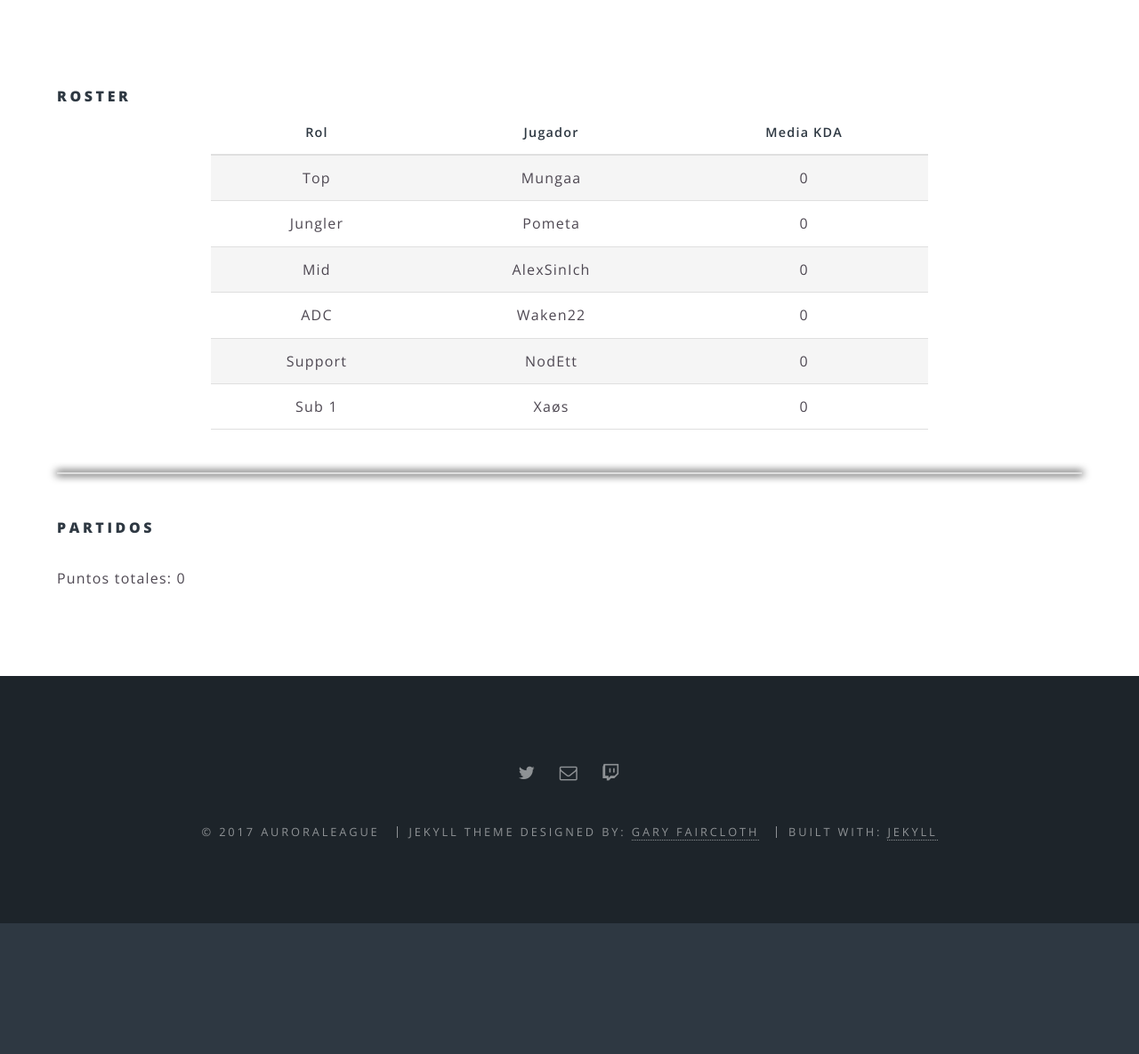
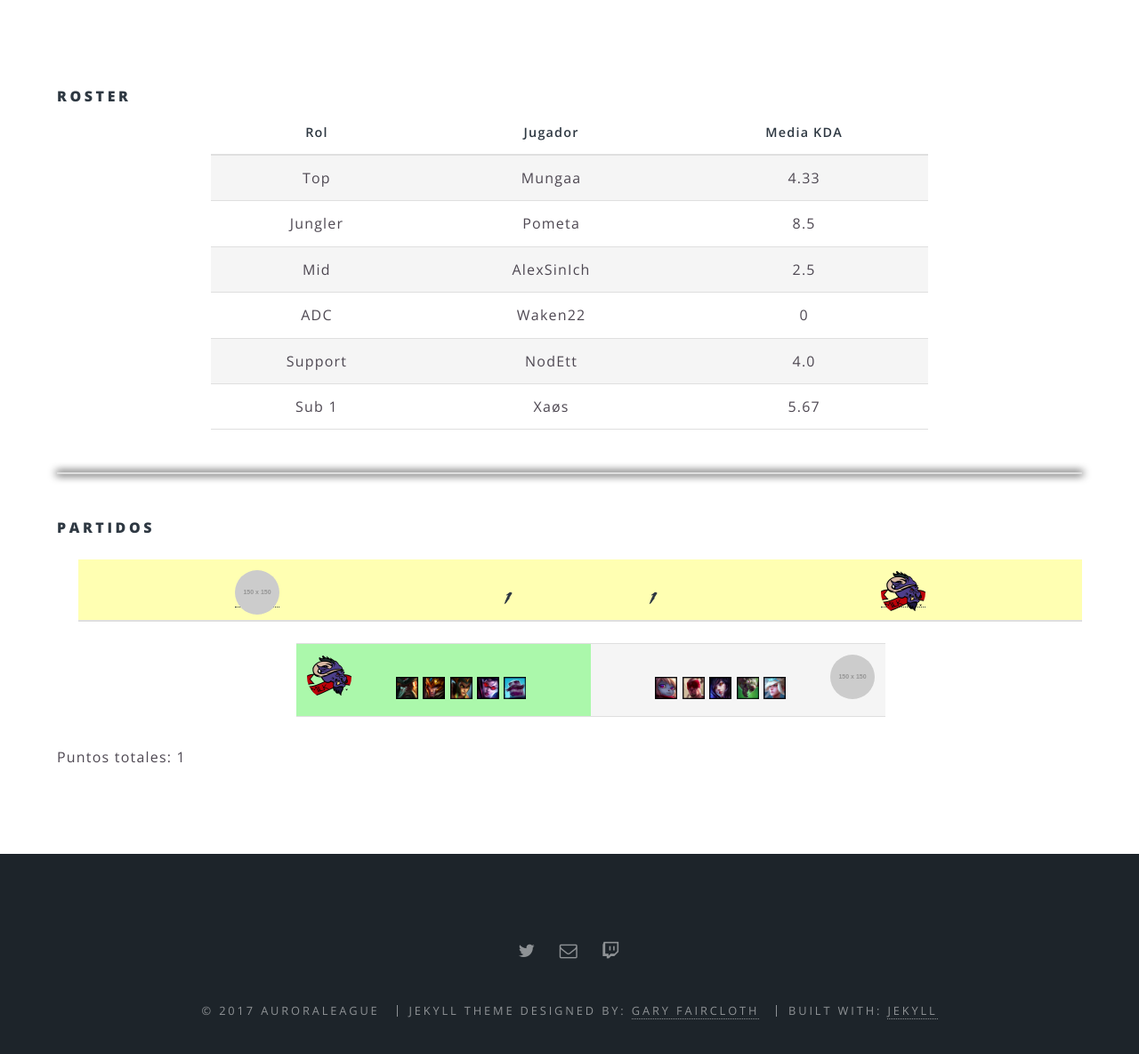
Before and after one commit to AuroraLeague/auroraleague.github.io, a Jekyll site: the page built from teams/ali_needs_milk.html, in a window 1280 px wide and 1400 px high, scrolled down 475 px. Shown: the part 161-1346 px from the top of the window at 89% size. Built offline with Jekyll 4.4.1, drawn with Linux system fonts in a browser that asks for light colours; before the commit the page ends 1674 px from its top, so only the background shows below that; some of the changed lines change nothing that is shown.

Commit message:
Added game

```diff
--- a/_data/games.yml
+++ b/_data/games.yml
@@ -116,7 +116,7 @@
           assists: 14
         - position: support
           name: yolo darth vader
-          champion: rakkan
+          champion: rakan
           kills: 3
           deaths: 4
           assists: 20
@@ -370,3 +370,81 @@
           kills: 1
           deaths: 4
           assists: 7
+
+- game: 3
+  team1:
+    team: EL
+    wins: 1
+  team2:
+    team: AMILK
+    wins: 1
+  matches:
+  - match1:
+    blue:
+      team: AMILK
+      wins: 1
+      players:
+        - position: top
+          name: Mungaa
+          champion: gangplank
+          kills: 9
+          deaths: 3
+          assists: 4
+        - position: jungler
+          name: Pometa
+          champion: jarvaniv
+          kills: 4
+          deaths: 2
+          assists: 13
+        - position: mid
+          name: AlexSinIch
+          champion: cassiopeia
+          kills: 5
+          deaths: 4
+          assists: 5
+        - position: adc
+          name: Xaøs
+          champion: vayne
+          kills: 10
+          deaths: 3
+          assists: 7
+        - position: support
+          name: NodEtt
+          champion: braum
+          kills: 2
+          deaths: 4
+          assists: 14
+    red:
+      team: EL
+      wins: 0
+      players:
+        - position: top
+          name: danielbutanero
+          champion: poppy
+          kills: 2
+          deaths: 6
+          assists: 4
+        - position: jungler
+          name: xdöku
+          champion: leesin
+          kills: 5
+          deaths: 9
+          assists: 6
+        - position: mid
+          name: j2h nitoking
+          champion: ahri
+          kills: 5
+          deaths: 2
+          assists: 5
+        - position: adc
+          name: bboymiller
+          champion: twitch
+          kills: 2
+          deaths: 8
+          assists: 5
+        - position: support
+          name: kimel
+          champion: janna
+          kills: 2
+          deaths: 5
+          assists: 5
```
